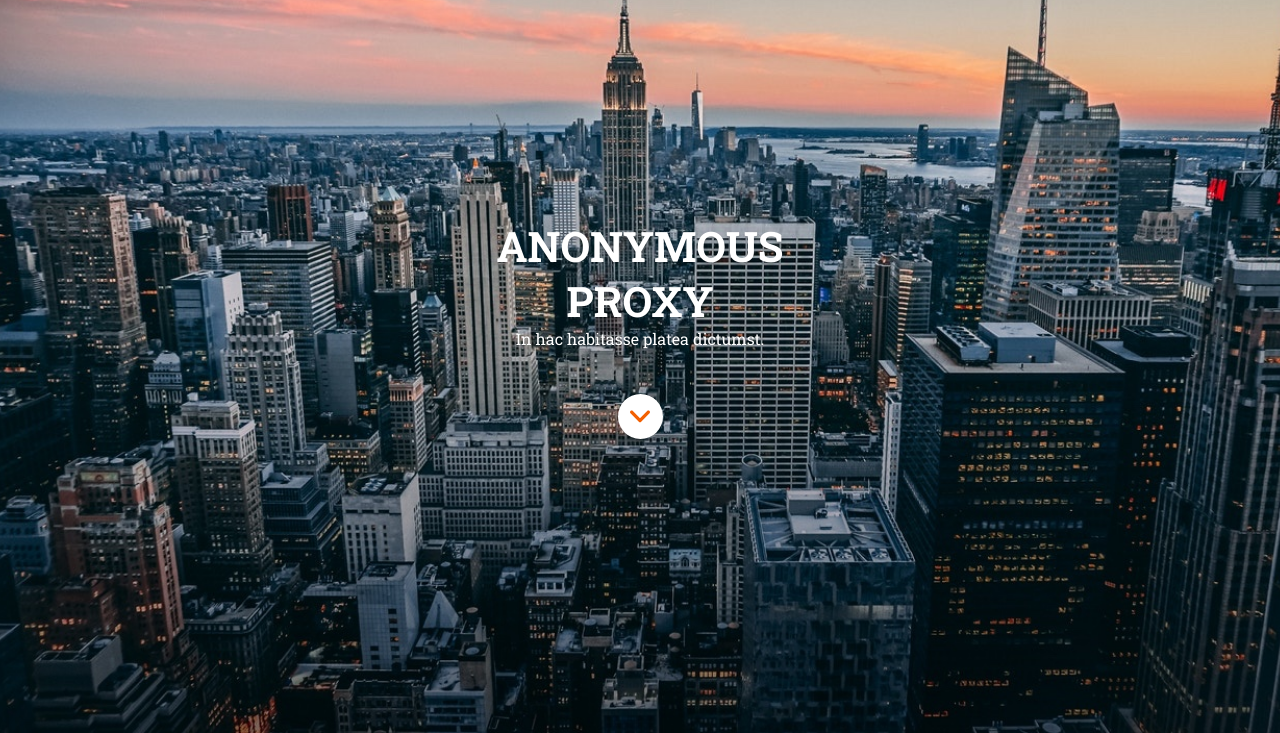
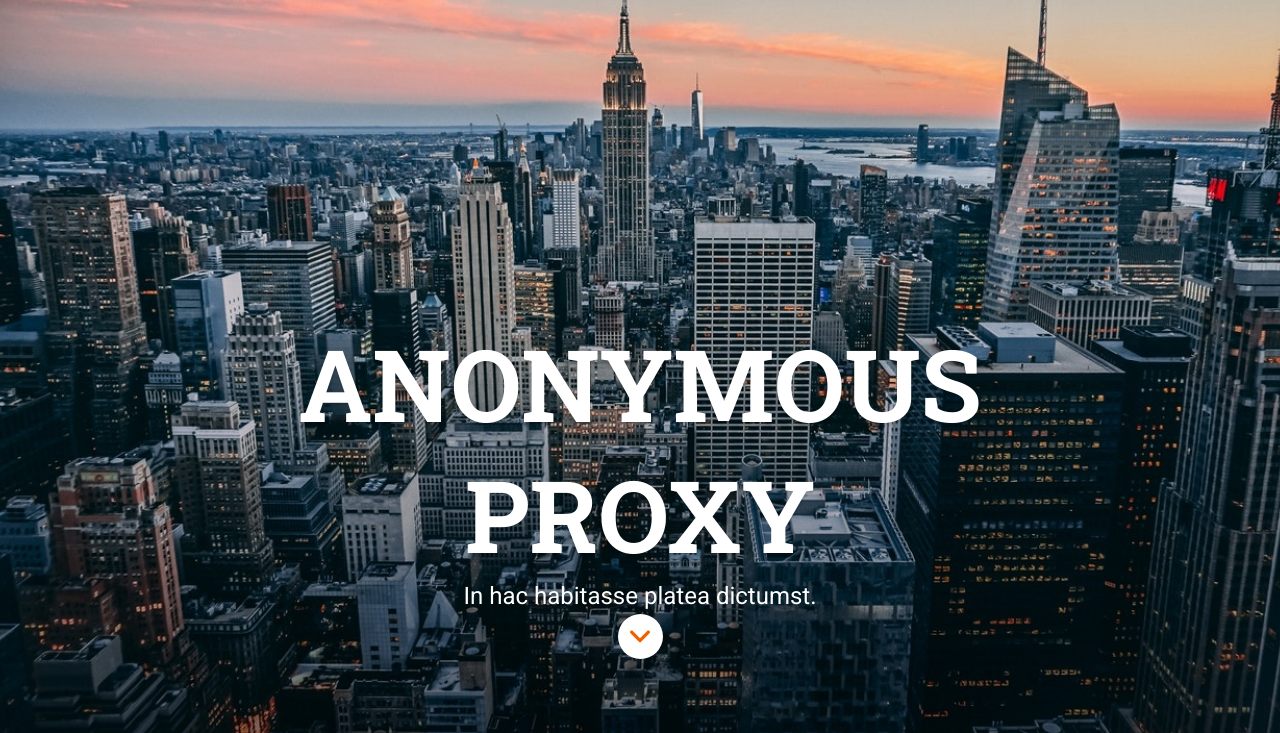
Before and after one commit to Adalab/modulo-1-evaluacion-final-crisgarm, a website: page src/html/index.html in a window 1280 px wide. Shown: the part 66-799 px from the top of the page. Drawn offline with nearby package versions, Linux system fonts and the light colour scheme; files that its build step writes are made by us from their sources; files whose address does not match are found by name.

Commit message:
Add version table and desktop header

```diff
--- a/src/html/index.html
+++ b/src/html/index.html
@@ -5,7 +5,7 @@
     <meta name="viewport" content="width=device-width, initial-scale=1" />
     <title>Módulo 1: Evaluación final</title>
     <link
-      href="https://fonts.googleapis.com/css2?family=Roboto+Slab:wght@700&display=swap"
+      href="https://fonts.googleapis.com/css2?family=Roboto&display=swap"
       rel="stylesheet"
     />
     <link
--- a/src/html/partials/header.html
+++ b/src/html/partials/header.html
@@ -8,7 +8,7 @@
       />
     </div>
     <div class="header__hero--container">
-      <h1 class="header__hero--title">Anonymous Proxy</h1>
+      <h1 class="header__hero--title">Anonymous proxy</h1>
       <p class="header__hero--content">In hac habitasse platea dictumst.</p>
       <div class="header__hero--scroll-button">
         <img
--- a/src/scss/layout/_header.scss
+++ b/src/scss/layout/_header.scss
@@ -3,13 +3,14 @@
   background-image: url("../images/cover.jpg");
   background-size: cover;
   background-position: center center;
-}
 
-.header__hero {
+  &__hero {
     height: 568px;
     width: 100%;
+    @media all and (min-width: 768px) {
+      height: 768px;
     }
-.header__hero--menu {
+    &--menu {
       position: absolute;
       top: 0;
       background-color: #0271bc;
@@ -18,15 +19,12 @@
       display: flex;
       justify-content: center;
     }
-
-.header__hero--container {
+    &--container {
       display: flex;
       flex-direction: column;
       justify-content: center;
       align-items: center;
-  padding: 284px 15px 0 15px;
-}
-
+      padding: 384px 15px 0 15px;
       .header__hero--title {
         width: 290px;
         height: 110px;
@@ -38,16 +36,29 @@
         text-shadow: 0 2px 3px rgba(0, 0, 0, 0.2);
         text-align: center;
         text-transform: uppercase;
+        @media all and (min-width: 768px) {
+          width: 690px;
+          height: 212px;
+          font-size: 80px;
+        }
+        @media all and (min-width: 1200px) {
+          width: 730px;
+          height: 264px;
+          font-size: 100px;
+        }
       }
 
       .header__hero--content {
-  font-family: "Roboto Slab", serif;
+        height: 32px;
+        font-family: "Roboto", sans-serif;
         font-size: 16px;
         font-weight: normal;
         line-height: normal;
         color: white;
         text-align: center;
-  padding-bottom: 45px;
+        @media all and (min-width: 768px) {
+          font-size: 24px;
+        }
       }
       .header__hero--scroll-button {
         width: 45px;
@@ -57,3 +68,6 @@
         display: flex;
         justify-content: center;
       }
+    }
+  }
+}
```
Lines whose indentation alone changed are shown as unchanged.
